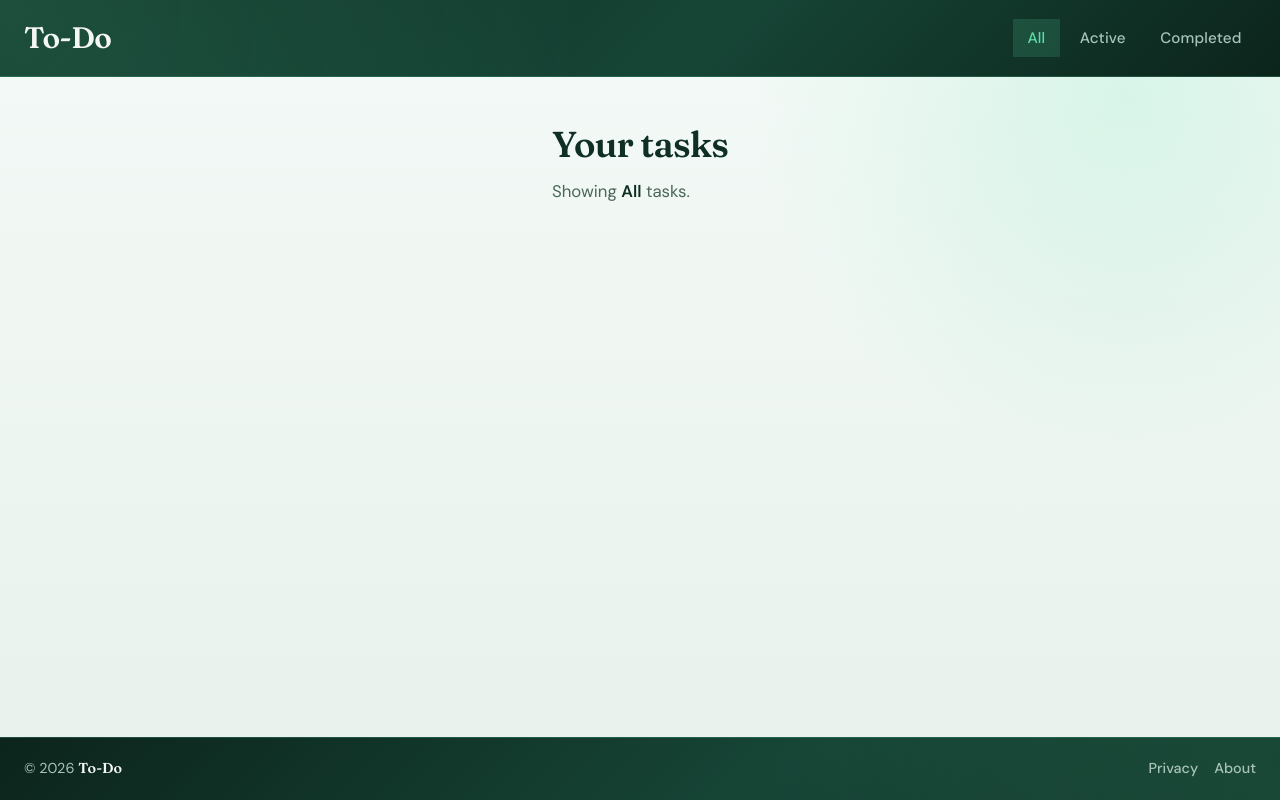
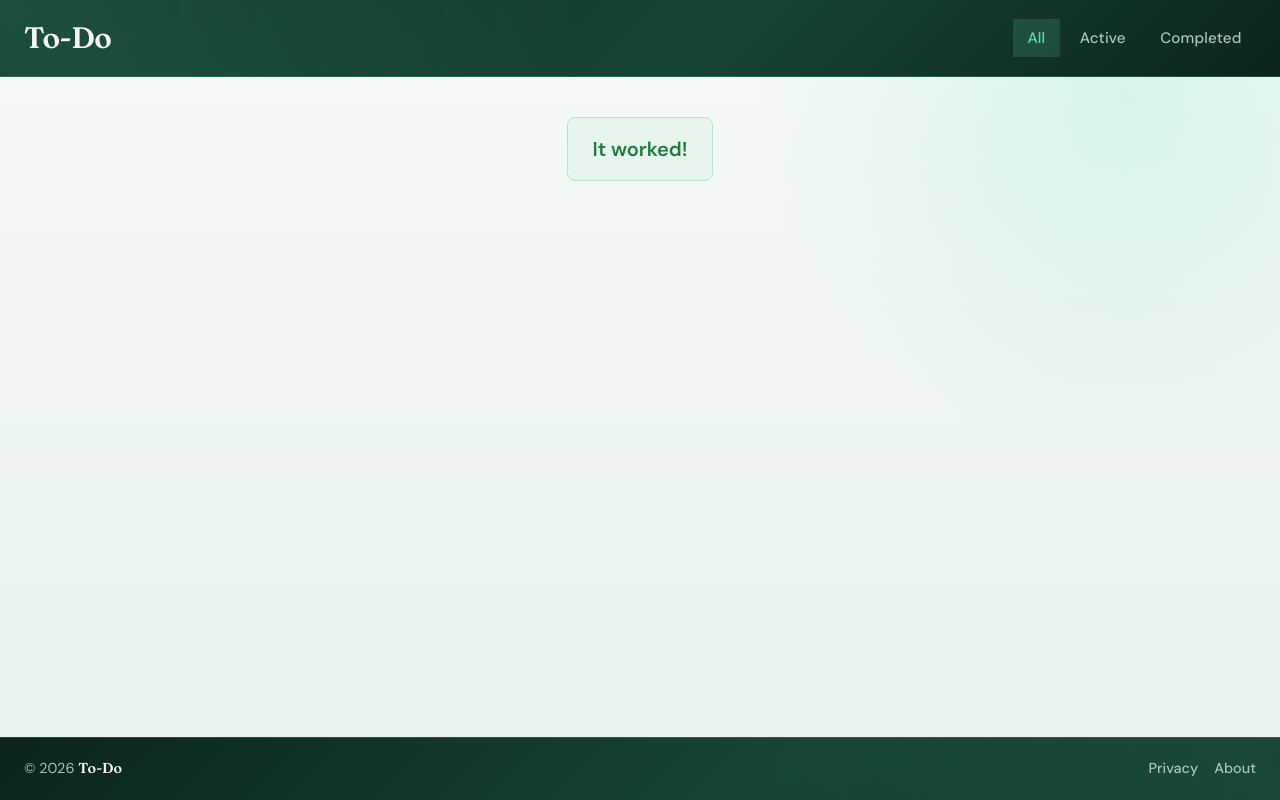
Before and after one commit to romerosmalls42-lab/testcollab, a React (Vite) app: page / in a window 1280 px wide. Built offline with nearby package versions, Linux system fonts and the light colour scheme.

Commit message:
feat: add "It worked!" success message to homepage
Replace the "Your tasks" placeholder in the main content area with a
green success message, keeping the existing Navbar and Footer intact.
Covered by App.test.tsx (TDD: tests written and failing before the
implementation).

```diff
--- a/src/App.css
+++ b/src/App.css
@@ -30,3 +30,15 @@
   color: #0f2f24;
   text-transform: capitalize;
 }
+
+.app__success {
+  margin: 0;
+  padding: 1rem 1.5rem;
+  border-radius: 0.5rem;
+  background: #e6f6ec;
+  color: #1e7d3c;
+  border: 1px solid #b7e4c7;
+  font-size: 1.25rem;
+  font-weight: 600;
+  text-align: center;
+}
--- a/src/App.tsx
+++ b/src/App.tsx
@@ -12,10 +12,7 @@ function App() {
     <div className="app">
       <Navbar activeFilter={filter} onFilterChange={setFilter} />
       <main className="app__main">
-        <h1 className="app__title">Your tasks</h1>
-        <p className="app__subtitle">
-          Showing <span className="app__filter-label">{filter}</span> tasks.
-        </p>
+        <p className="app__success">It worked!</p>
       </main>
       <Footer />
     </div>
```
Also changed, not shown: 1 other file (tests, documents, lock files or other folders).
